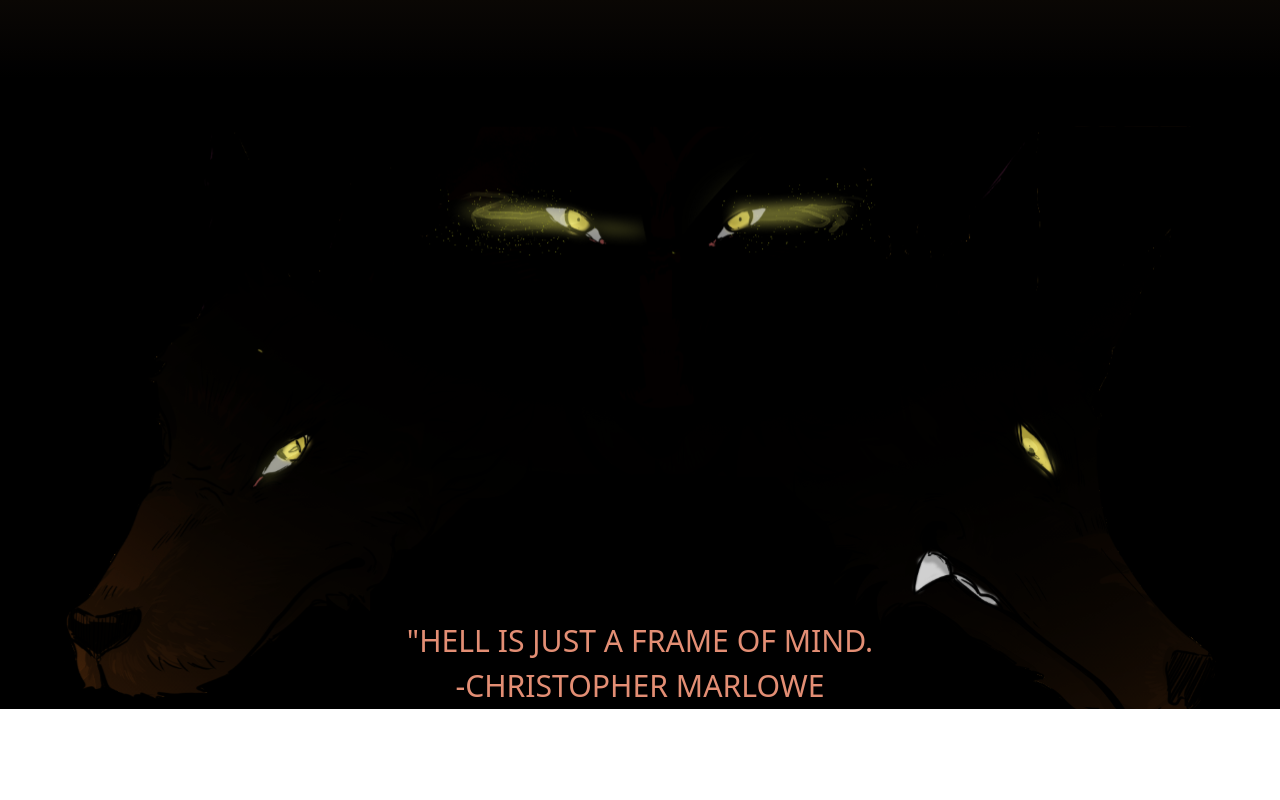
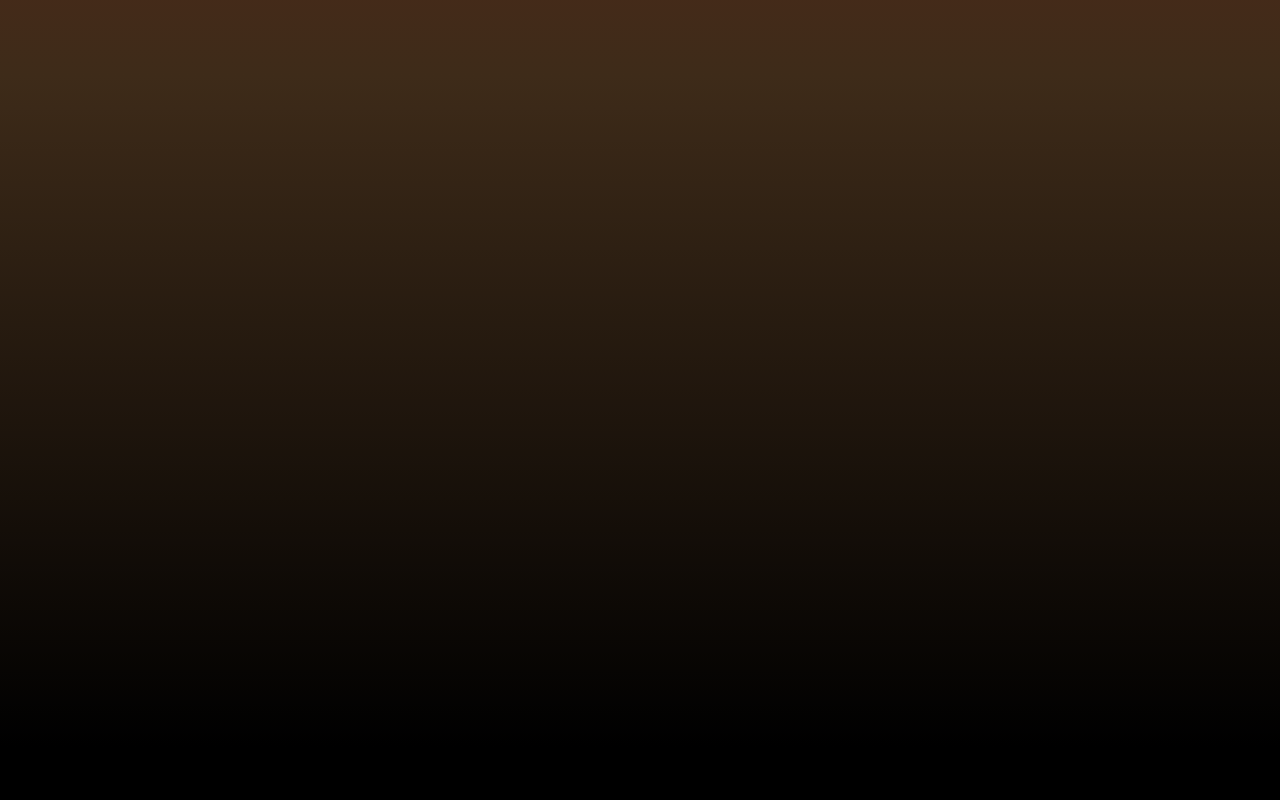
Before and after one commit to 0xdevnet/omens-interface, a React (Create React App) app: page / in a window 1280 px wide. Shown: the part 1740-2540 px from the top of the page. Before the commit the page ends 2449 px from the top, so only its background shows below. Built offline with nearby package versions, Linux system fonts and the light colour scheme.

Commit message:
height added

```diff
--- a/src/modules/home/components/digsites/digsites.js
+++ b/src/modules/home/components/digsites/digsites.js
@@ -10,7 +10,7 @@ const Digsites = () => {
                 <div className={Style.imageContainer}>
                     <div>
 
-                    <img className={Style.omenImage} src={omenImage} />
+                        <img className={Style.omenImage} src={omenImage} />
                     </div>
                     <img className={Style.image} src={mainImage} />
                 </div>
@@ -30,6 +30,9 @@ const Digsites = () => {
 
 
             </div>
+            <div className={Style.middleContainer}>
+
+            </div>
             <div className={`${Style.bottomContainer} `}>
                 <img src={bottomImage} />
                 <div className={Style.textContainer}>
--- a/src/modules/home/components/digsites/digsites.module.scss
+++ b/src/modules/home/components/digsites/digsites.module.scss
@@ -50,11 +50,14 @@
     }
 }
 
+.middleContainer{
+    height: 1300px;
+}
 
 .bottomContainer {
     width: 90%;
     margin: auto;
-    margin-top: 26rem;
+
 
     img {
         width: 100%;
```
